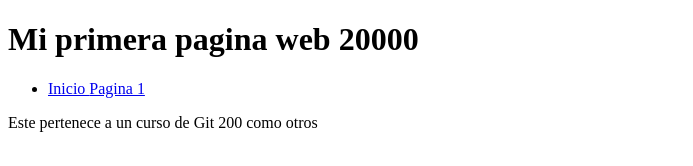
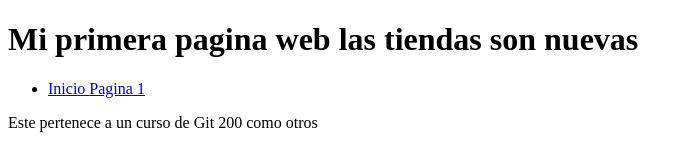
Before and after one commit to busto778/Ficheando, a plain HTML site: page index.html in a window 1280 px wide. Shown: the whole page, without its empty margins (0-693 px from the left). Drawn offline with Linux system fonts and the light colour scheme.

Commit message:
index nuevo

```diff
--- a/index.html
+++ b/index.html
@@ -5,7 +5,7 @@
 		<title> Pagina Web Tienda 20</title>
 	</head>
 	<body>
-		<h1> Mi primera pagina web 20000 </h1>
+		<h1> Mi primera pagina web las tiendas son nuevas</h1>
 		<ul>
 			<li>
 				<a href = "index.html"> Inicio </a>
```
